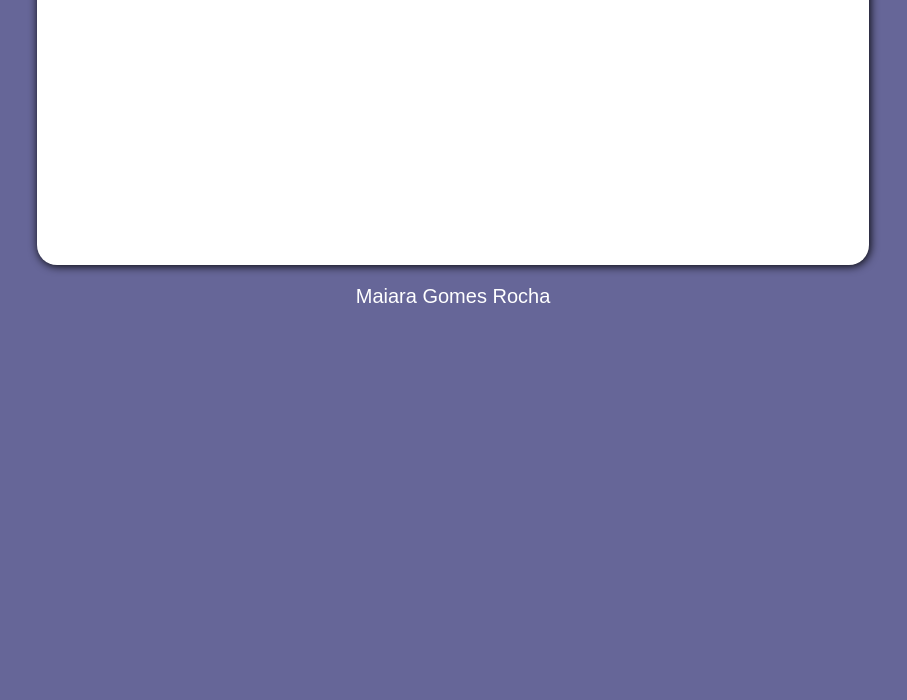
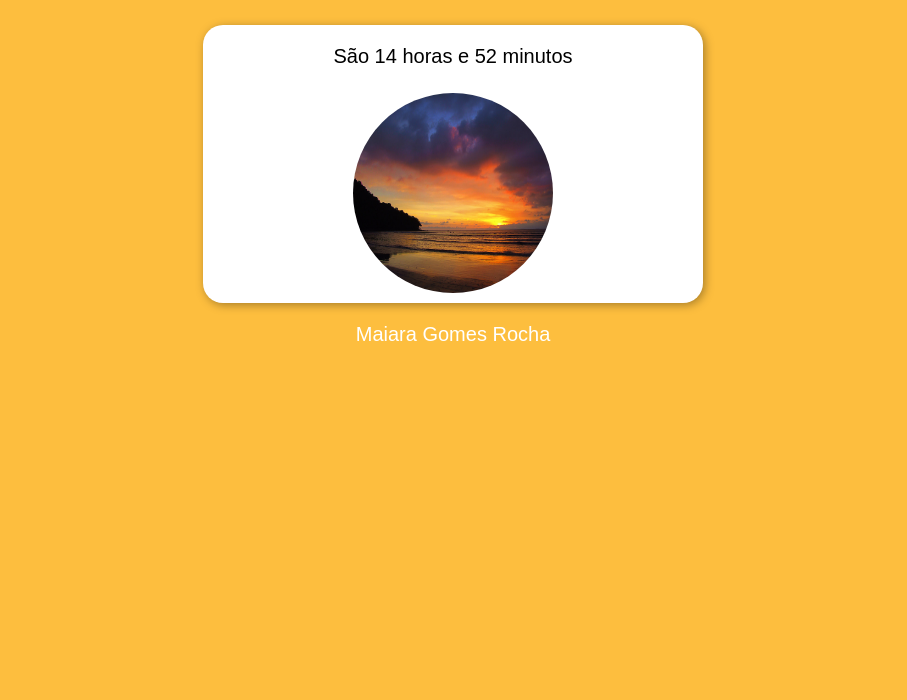
Before and after one commit to MaiaraGRocha/JAVASCRIPT, a plain HTML site: page exercicios/desafios/desafios01/hora.html in a window 1280 px wide. Shown: the part 100-800 px from the top of the page, without its empty margins (187-1094 px from the left). Drawn offline with Linux system fonts and the light colour scheme.

Commit message:
desafio hora OK

```diff
--- /dev/null
+++ b/exercicios/desafios/desafios01/ex012.js
@@ -0,0 +1,30 @@
+
+function carregar (){
+
+    var msg = window.document.getElementById('msg')
+    var img = window.document.getElementById('foto')
+
+    var agora = new Date()
+    var hora = agora.getHours()
+    var minutos = agora.getMinutes()
+
+    msg.innerHTML = `São  ${hora} horas e ${minutos} minutos`
+
+    if (hora>=0 && hora<12){
+
+        img.src = 'amanhecer.jpg'
+        document.body.style.background = '#316E93'
+
+    }else
+        if (hora>=12 && hora<18){
+            img.src = 'entardecer.jpg'
+            document.body.style.background = '#FDBE3E'
+
+        }else{
+            img.src = 'anoitecer.jpg'
+            document.body.style.background = '#3C3F60'
+
+        }
+
+
+}
--- a/exercicios/desafios/desafios01/hora.html
+++ b/exercicios/desafios/desafios01/hora.html
@@ -8,31 +8,26 @@
     <link rel="stylesheet" href="style.css">
 
 </head>
-<body>
-    <h1>Hora do Dia</h1>
-    <main>
-        <div id="horas"></div>
+<body onload="carregar()">
+
+    <header>
+        <h1>Hora do Dia</h1>
+    </header>
+
+        <section>
+            <div id="msg"></div>
 
 
-        <script>
+            <div id="img">
+                <img id="foto" src="imagens/amanhecer.jpg" alt="amanhecer">
+            </div>
 
-            function agora(){
+        </section>
 
 
-                var agora = new Date()
-                var hora = agora.getHours()
 
-
-                res.innerHTML=(`Agora são ${horas}`)
-
-            }
-        </script>
-
-       <!--<img id="amanhecer" src="imagens/amanhecer.jpg" alt=""> -->
-
-
-    </main>
     <footer>    Maiara Gomes Rocha
     </footer>
+   <script src="ex012.js"></script>
 </body>
 </html>
--- a/exercicios/desafios/desafios01/style.css
+++ b/exercicios/desafios/desafios01/style.css
@@ -6,25 +6,41 @@
 }
 
 body{
-    background-color: rgba(64, 64, 126, 0.795);
+    background-color: rgba(0, 0, 255, 0.247);
     color: white;
     font: normal 15pt Arial;
     text-align: center;
 
 }
-main{
+h1{
+    margin: 40px;
+}
+
+#msg{
+padding: 20px;
+}
+
+div{
+
+    padding: 5px;
+}
+
+
+section{
+
 margin: auto;
 background-color: white;
 color: black;
-width: 65vw;
-height: 40vh;
+width: 500px;
+
 border-radius: 20px;
-box-shadow:  1px 1px 10px  black;
+box-shadow:  2px 2px 10px   rgba(0, 0, 0, 0.342);
 }
 
 
-#amanhecer{
-
+#foto{
+    width: 200px;
+    height: 200px;
     border-radius: 50%;
 }
 
```
Also changed, not shown: exercicios/desafios/desafios01/amanhecer.jpg (renamed from exercicios/desafios/desafios01/imagens/amanhecer.jpg), exercicios/desafios/desafios01/anoitecer.jpg (added), exercicios/desafios/desafios01/entardecer.jpg (renamed from exercicios/desafios/desafios01/imagens/entardecer.jpg), exercicios/desafios/desafios01/imagens/entardecer2.jfif (deleted).
